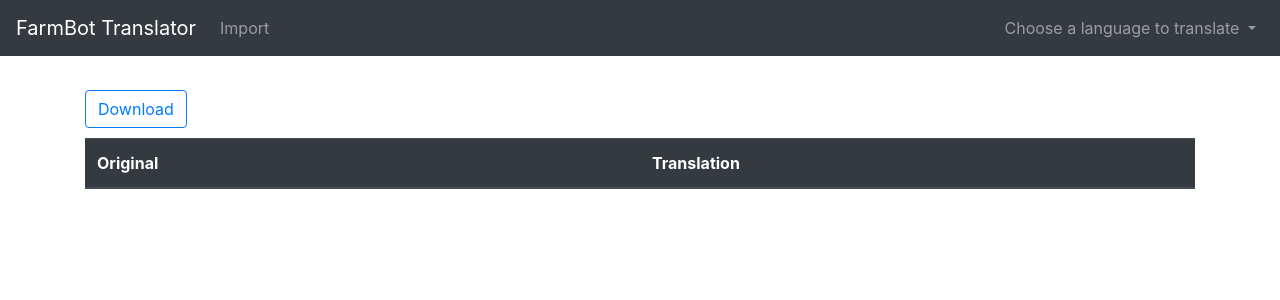
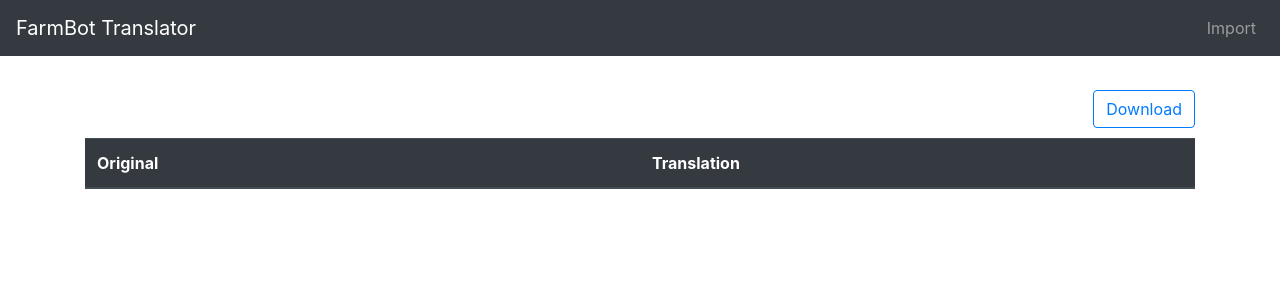
Before and after one commit to ESIEESPACE/FarmBot-Translator, a Django app: page / in a window 1280 px wide. Shown: the top 300 px of the page. Run offline with Django 3.2, Linux system fonts and the light colour scheme; data that the repository does not hold is empty; some libraries are stand-ins or nearby versions.

Commit message:
Change "import" and "download" alignment

```diff
--- a/static/css/style.css
+++ b/static/css/style.css
@@ -17,3 +17,7 @@
 .tz-tr {
     resize: vertical;
 }
+
+.download {
+    text-align: right;
+}
--- a/templates/header.html
+++ b/templates/header.html
@@ -5,21 +5,25 @@
     </button>
     <div class="collapse navbar-collapse">
         <ul class="navbar-nav mr-auto">
+            <!-- Left -->
+        </ul>
+         <ul class="navbar-nav">
+            <!-- Right -->
             <li class="nav-item">
                 <a class="nav-link" href="{% url 'import' %}">Import</a>
             </li>
-        </ul>
-         <ul class="navbar-nav">
+         {% if  languages.0 %}
             <li class="nav-item dropdown">
                 <a class="nav-link dropdown-toggle" href="#" id="navbarDropdownMenuLink" data-toggle="dropdown"
                    aria-haspopup="true" aria-expanded="false">
                     {% if translations.0.language %}{{ translations.0.language }}{% else %}Choose a language to translate{% endif %}
                 </a>
-                <div class="dropdown-menu" aria-labelledby="navbarDropdownMenuLink">
+             <div class="dropdown-menu" aria-labelledby="navbarDropdownMenuLink">
                     {% for e in languages %}
                         <a class="dropdown-item" href="?language={{ e.short }}">{{ e }}</a>
                     {% endfor %}
                 </div>
+            {% endif %}
             </li>
         </ul>
     </div>
--- a/templates/table.html
+++ b/templates/table.html
@@ -1,7 +1,7 @@
 {% extends 'skeleton.html' %}
 
 {% block body %}
-    <div class="container">
+    <div class="container download">
         <a href="{%  url 'download' %}?language={{  translations.0.language.short }}"><button class="btn btn-outline-primary">Download</button></a>
     </div>
 
```
